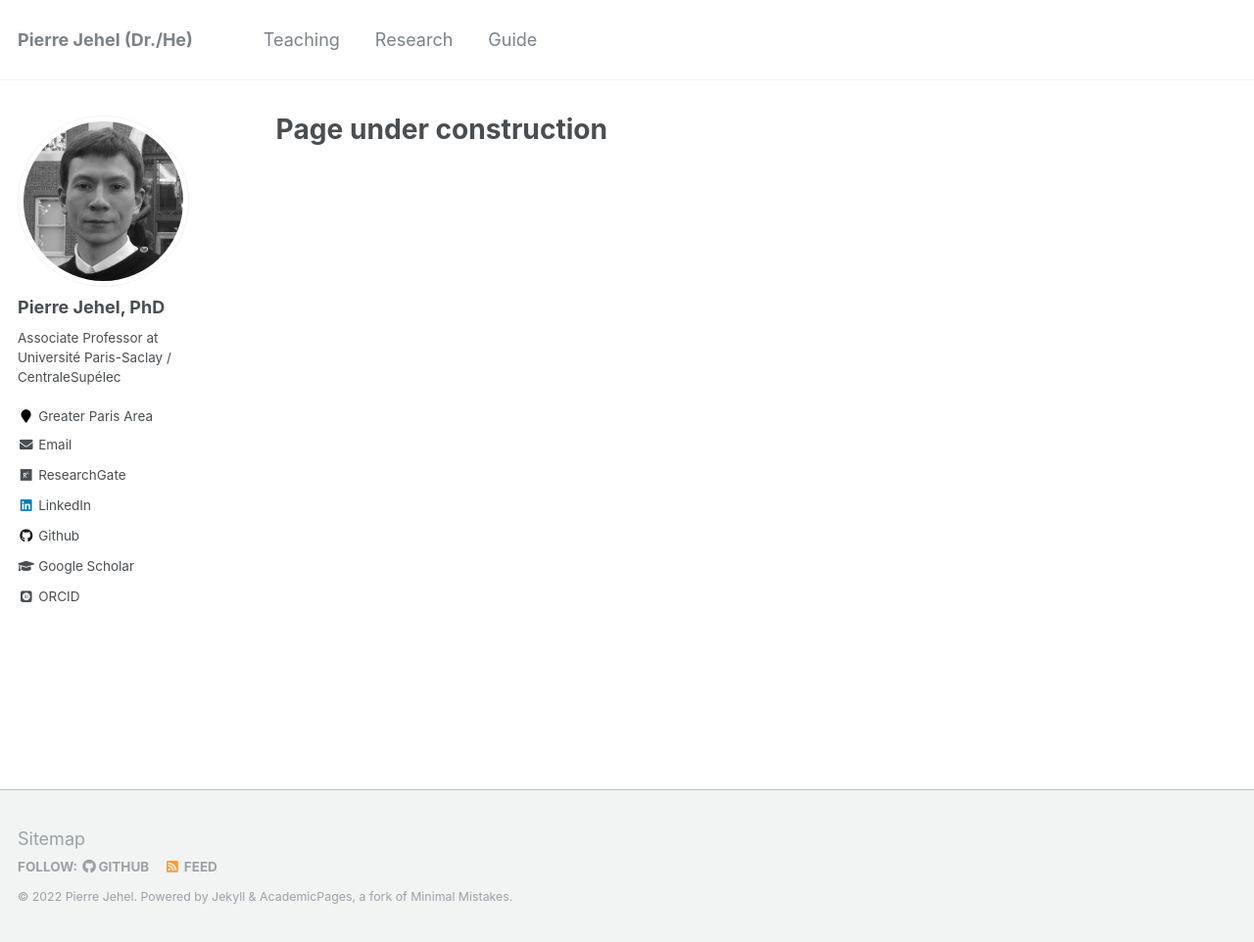
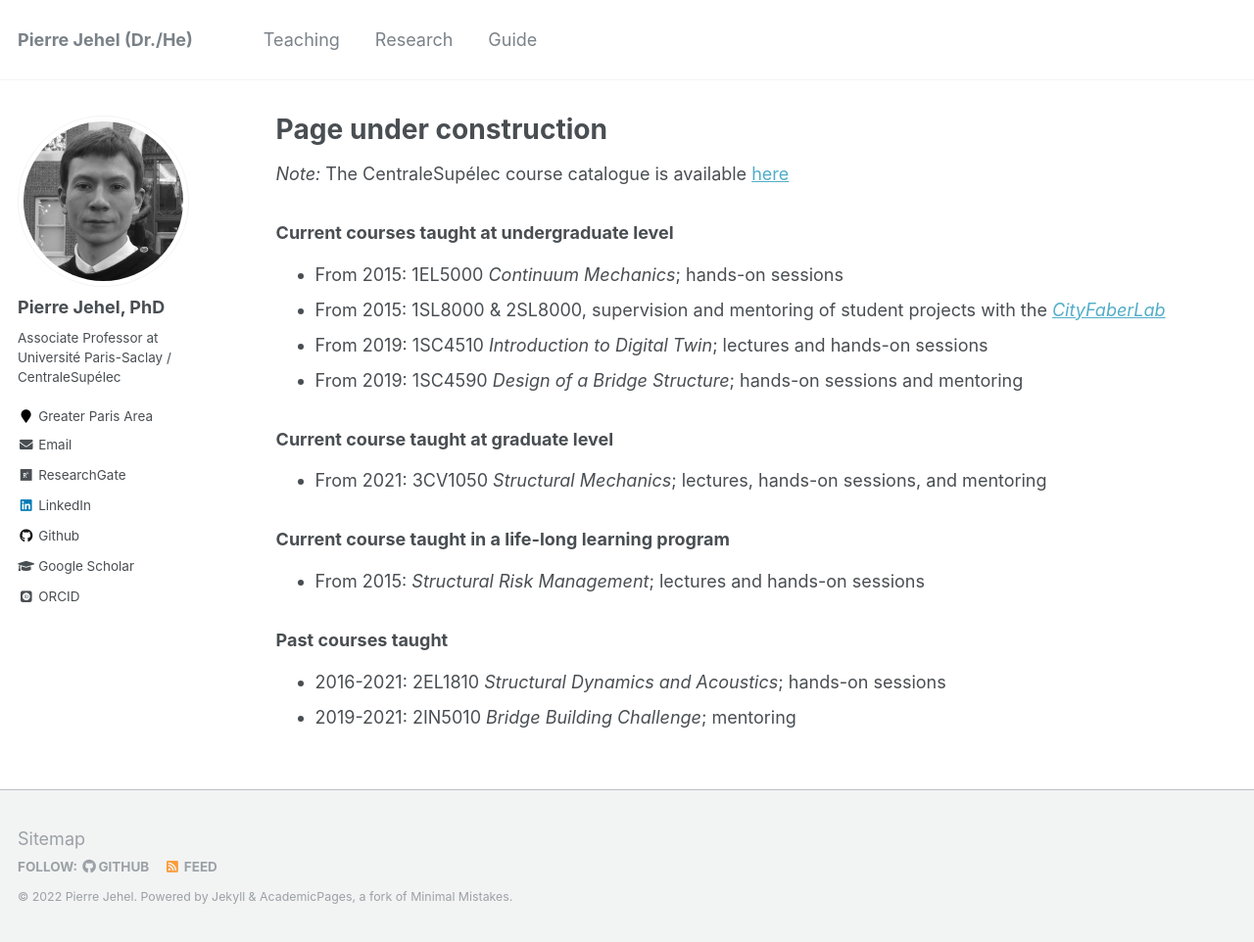
Before and after one commit to jehelp/jehelp.github.io, a Jekyll site: the page built from _pages/teaching.md, in a window 1280 px wide and 962 px high. Shown: the whole window at 98% size. Built offline with Jekyll 4.4.1, drawn with Linux system fonts in a browser that asks for light colours; some web fonts are replaced.

Commit message:
teaching

```diff
--- a/_pages/teaching.md
+++ b/_pages/teaching.md
@@ -4,3 +4,24 @@ title: "Page under construction"
 permalink: /teaching/
 author_profile: true
 ---
+
+*Note:* The CentraleSupélec course catalogue is available [here](https://www.centralesupelec.fr/sites/default/files/catalogue_2020_en_v1.0.pdf)
+
+### Current courses taught at undergraduate level
+
+* From 2015: 1EL5000 *Continuum Mechanics*; hands-on sessions
+* From 2015: 1SL8000 & 2SL8000, supervision and mentoring of student projects with the [*CityFaberLab*](https://cityfaberlab.blogspot.com/)
+* From 2019: 1SC4510 *Introduction to Digital Twin*; lectures and hands-on sessions
+* From 2019: 1SC4590 *Design of a Bridge Structure*; hands-on sessions and mentoring
+
+### Current course taught at graduate level
+* From 2021: 3CV1050 *Structural Mechanics*; lectures, hands-on sessions, and mentoring
+
+### Current course taught in a life-long learning program
+
+* From 2015: *Structural Risk Management*; lectures and hands-on sessions
+
+### Past courses taught
+
+* 2016-2021: 2EL1810 *Structural Dynamics and Acoustics*; hands-on sessions
+* 2019-2021: 2IN5010 *Bridge Building Challenge*; mentoring
```
Also changed, not shown: _pages/about.md (+1 -1 lines), _pages/research.md (+5 -5 lines), 1 other file.
